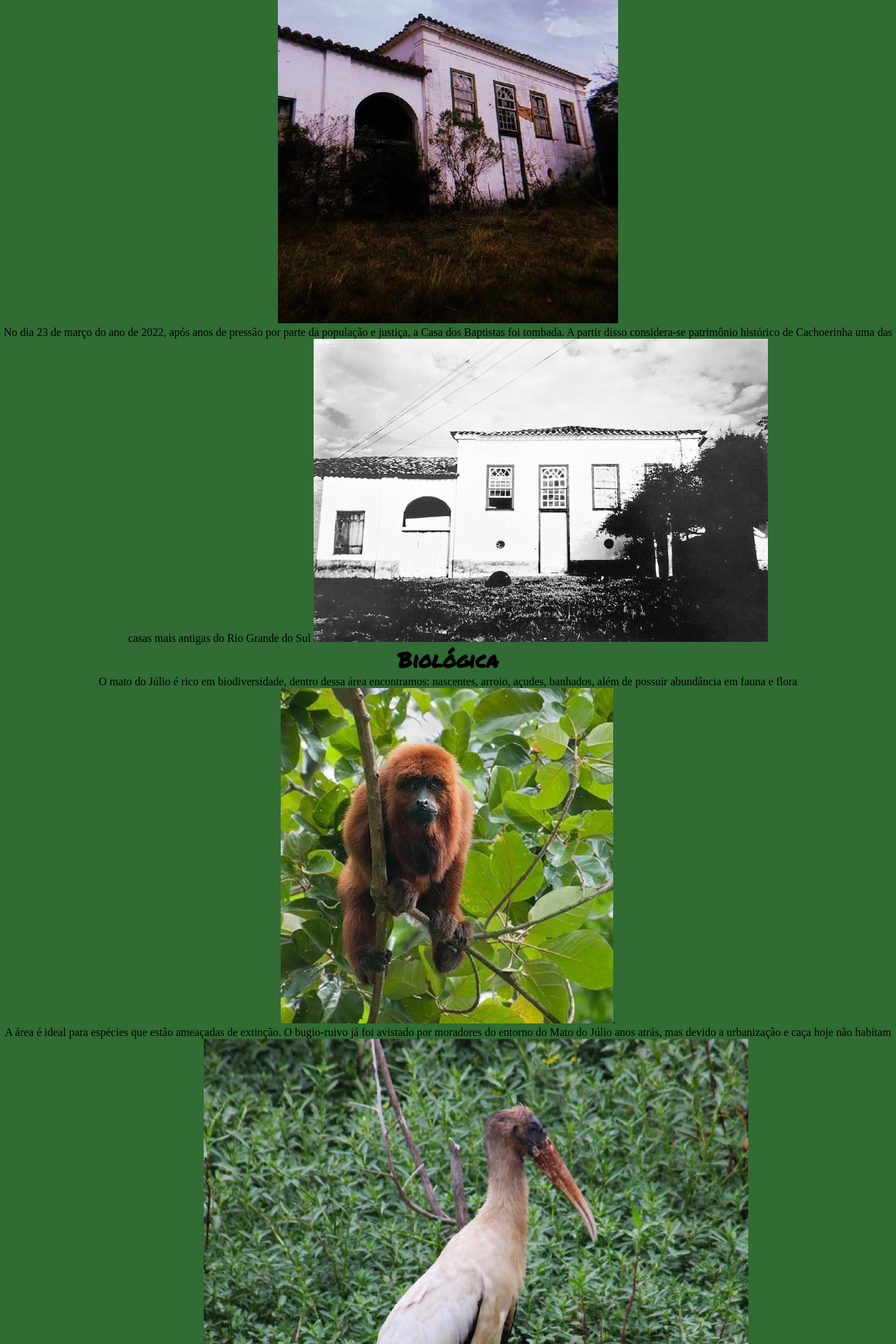
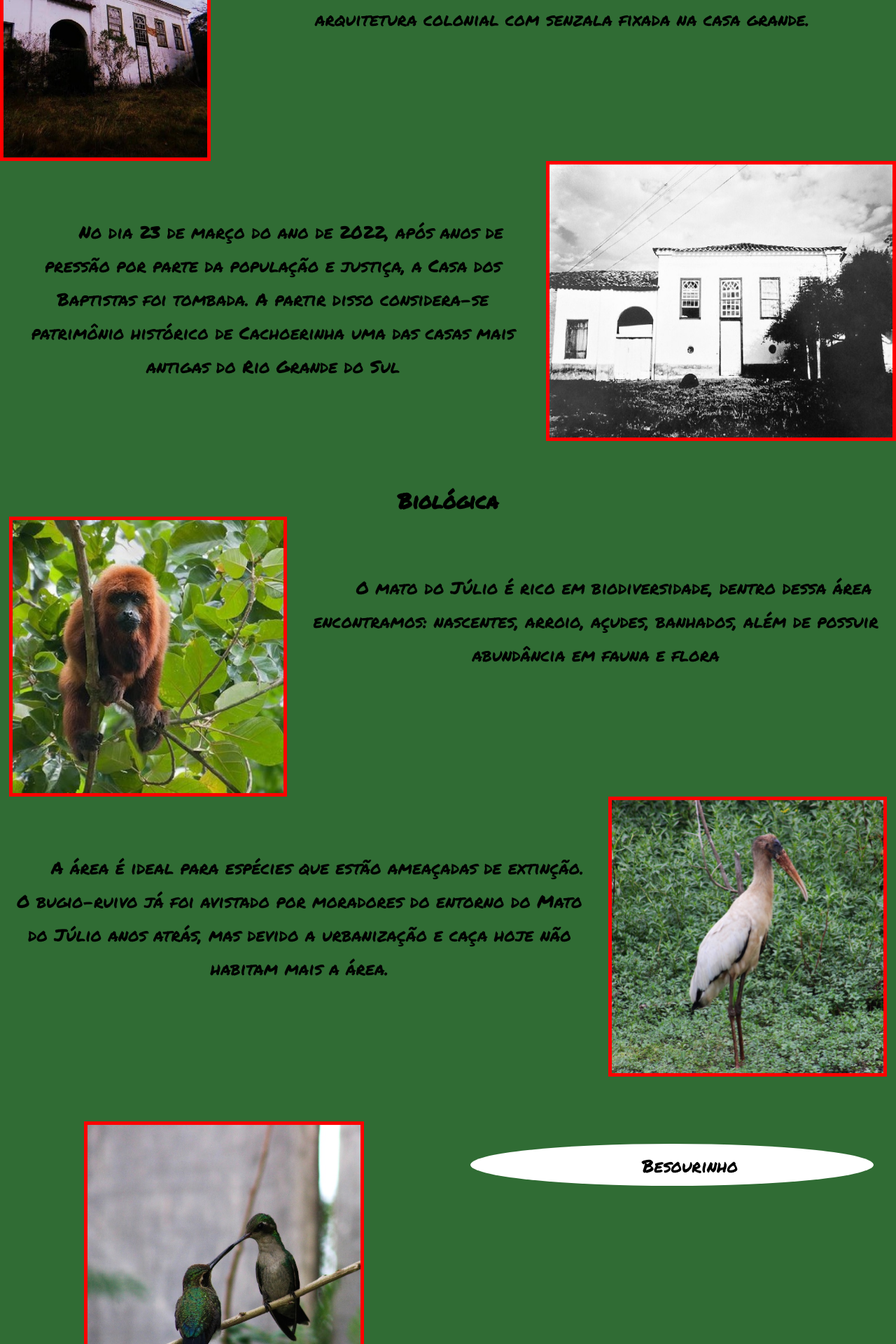
Before and after one commit to CassianoElias/PROJETO_INTEGRADOR_MATO_DO_JULIO, a PHP site: page / in a window 1280 px wide. Shown: the part 2840-4760 px from the top of the page at 70% size. Run offline with PHP 8.4, Linux system fonts and the light colour scheme; some web fonts are replaced.

Commit message:
continuando a index

```diff
--- a/css/index.css
+++ b/css/index.css
@@ -61,7 +61,6 @@ header{
 .imgindex{
     border: solid red 10px;
     margin-right: 1%;
-    margin-left: 1%;
     margin-top: 1%;
     margin-bottom: 1%;
     width: 400px;
@@ -151,6 +150,65 @@ header{
     margin-left: 2%;
     margin-right: 2%;
 }
+#conteudo-historica{
+    display: block;
+    padding-top: 3%;
+}
+#conteudo-historica p{
+    font-family: var(--font-subpage);
+    margin-top: 5%;
+    padding: 1%;
+    font-size: 25px;
+    line-height: 3rem;
+    text-indent: 3ch;
+}
+#conteudopt1{
+    display: flex;
+    flex-direction: row;
+}
+#conteudopt2{
+    display: flex;
+    flex-direction: row;
+    margin-bottom: 5%;
+}
+.imghouse{
+    width: 500px;
+    height: 400px;
+    border: solid 5px red;
+}
+#conteudo-biologica p{
+    font-family: var(--font-subpage);
+    margin-top: 5%;
+    padding: 1%;
+    font-size: 25px;
+    line-height: 3rem;
+    text-indent: 3ch;
+}
+.imgbixo{
+    margin-left: 1%;
+    margin-right: 1%;
+    width: 400px;
+    height: 400px;
+    border: solid 5px red;
+}
+#itens-biologica2{
+    justify-items: center;
+    text-align: center;
+    width: 100%;
+    display: grid;
+    grid-template-columns: repeat(2,1fr);
+}
+.nomebixo{
+    margin-left: 1%;
+    margin-right: 1%;
+    width: 400px;
+    font-family: var(--font-subpage);
+    background-color: white;
+    width: 90%;
+    height: 15%;
+    border-radius: 50%;
+
+}
 @media screen and (max-width: 800px){
     body{
         width: 100%;
@@ -176,5 +234,18 @@ header{
         width: 300px;
         height: auto;
     }
+    #conteudopt1, #conteudopt2{
+        display: block;
+    }
+    .imghouse .imgbixo{
+        width: 300px;
+        height: 300px;
+    }
+    #itens-biologica2{
+        display: block;
+    }
+    .nomebixo{
+
+    }
 
 }
--- a/css/menu.css
+++ b/css/menu.css
@@ -29,7 +29,7 @@
 .mobile-menu{
     display: none;
 }
-@media screen and (max-width:730px) {
+@media screen and (max-width:800px) {
     .nav-bar{
         align-items: center;
         text-align: center;
--- a/index.html
+++ b/index.html
@@ -115,14 +115,17 @@
 
             </div><!--FIM DA DIV QUAL A SUA IMPORTANCIA-->
         <div id="conteudo-historica">
-            <h2>Histórica</h2>
-                <div id="itens-historica">
+            <h2 id="anc1">Histórica</h2>
+                <div id="conteudopt1">
+                    <img class="imghouse" src="./imagens/img5.jpg" alt=""></p>
                     <p>A casa dos Baptistas foi construída em
                         torno de 1815 por João Baptista Soares,
                         nativo da ilha de São Jorge nos Açores.
                         A casa possui uma arquitetura colonial com
                         senzala fixada na casa grande.
-                    <img src="./imagens/img5.jpg" alt=""></p>
+
+                </div>
+                <div id="conteudopt2">
                         <p>No dia 23 de março do ano de
                             2022, após anos de pressão por
                             parte da população e justiça, a
@@ -131,34 +134,51 @@
                             patrimônio histórico de
                             Cachoerinha uma das casas mais
                             antigas do Rio Grande do Sul
-                    <img src="./imagens/img6.jpg" alt=""></p>
+                        </p>
+                        <img class="imghouse" src="./imagens/img6.jpg" alt="">
                 </div>
         </div><!--fim da div conteudo-historica-->
-        <div id="itens-biologica">
-            <h2>Biológica</h2>
-                <div>
+        <div id="conteudo-biologica">
+            <h2 id="anc2">Biológica</h2>
+                <div id="conteudopt1">
+                    <img class="imgbixo" src="./imagens/img7.jpg" alt="">
                     <p>O mato do Júlio é rico em
                         biodiversidade, dentro dessa
                         área encontramos: nascentes,
                         arroio, açudes, banhados, além
                         de possuir abundância em
                         fauna e flora
-                        <img src="./imagens/img7.jpg" alt="">.</p>
+                        </p>
+                </div>
+                <div id="conteudopt2">
                     <p>A área é ideal para espécies que estão
                         ameaçadas de extinção.
                         O bugio-ruivo já foi avistado por
                         moradores do entorno do Mato do Júlio
                         anos atrás, mas devido a urbanização e
                         caça hoje não habitam mais a área.
-                        <img src="./imagens/img8.jpg" alt=""></p>
+                    </p>
+                        <img class="imgbixo" src="./imagens/img8.jpg" alt="">
+                </div>
+
                     <div id="itens-biologica2">
-                        <img src="./imagens/img9.jpg" alt="">
-                        <img src="./imagens/img10.jpg" alt="">
-                        <img src="./imagens/img11.jpg" alt="">
-                        <img src="./imagens/img12.jpg" alt="">
-                        <img src="./imagens/img13.jpg" alt="">
-                        <img src="./imagens/img14.jpg" alt="">
+                        <img class="imgbixo" src="./imagens/img9.jpg" alt="">
+                        <p class="nomebixo">Besourinho</p>
+                        <p class="nomebixo">Gaviçao-carijó</p>
+                        <img class="imgbixo" src="./imagens/img10.jpg" alt="">
+                        <img class="imgbixo" src="./imagens/img11.jpg" alt="">
+                        <p class="nomebixo">Pica-Pau do-Campo</p>
+                        <p class="nomebixo">Preá</p>
+                        <img class="imgbixo" src="./imagens/img12.jpg" alt="">
+                        <img class="imgbixo" src="./imagens/img13.jpg" alt="">
+                        <p class="nomebixo">Tatu-mulita</p>
+                        <p class="nomebixo">Lagarto Teiú</p>
+                        <img class="imgbixo" src="./imagens/img14.jpg" alt="">
+                    </div>
+
+                    <div>
                         <h2>Serviços ecossistêmicos</h2>
+                        <p>Principais serviços ecossistêmicos que o Mato do Julio nos proporciona</p>
                     <ul>
                             <li>Regulação do clima</li>
                             <li>Qualidade do ar</li>
@@ -169,11 +189,13 @@
                             <li>Controle de desastres naturais</li>
                     </ul>
                     </div>
+
+
                         </div>
         </div> <!--FIM DA DIV IMPORTANCIA BIOLOGICA-->
 
         <div>
-            <h2>Geográfica</h2>
+            <h2 id="anc3">Geográfica</h2>
                 <div>
                     <p>A área funciona como um
                     grande sistema de drenagem
```
Lines whose indentation alone changed are shown as unchanged.
